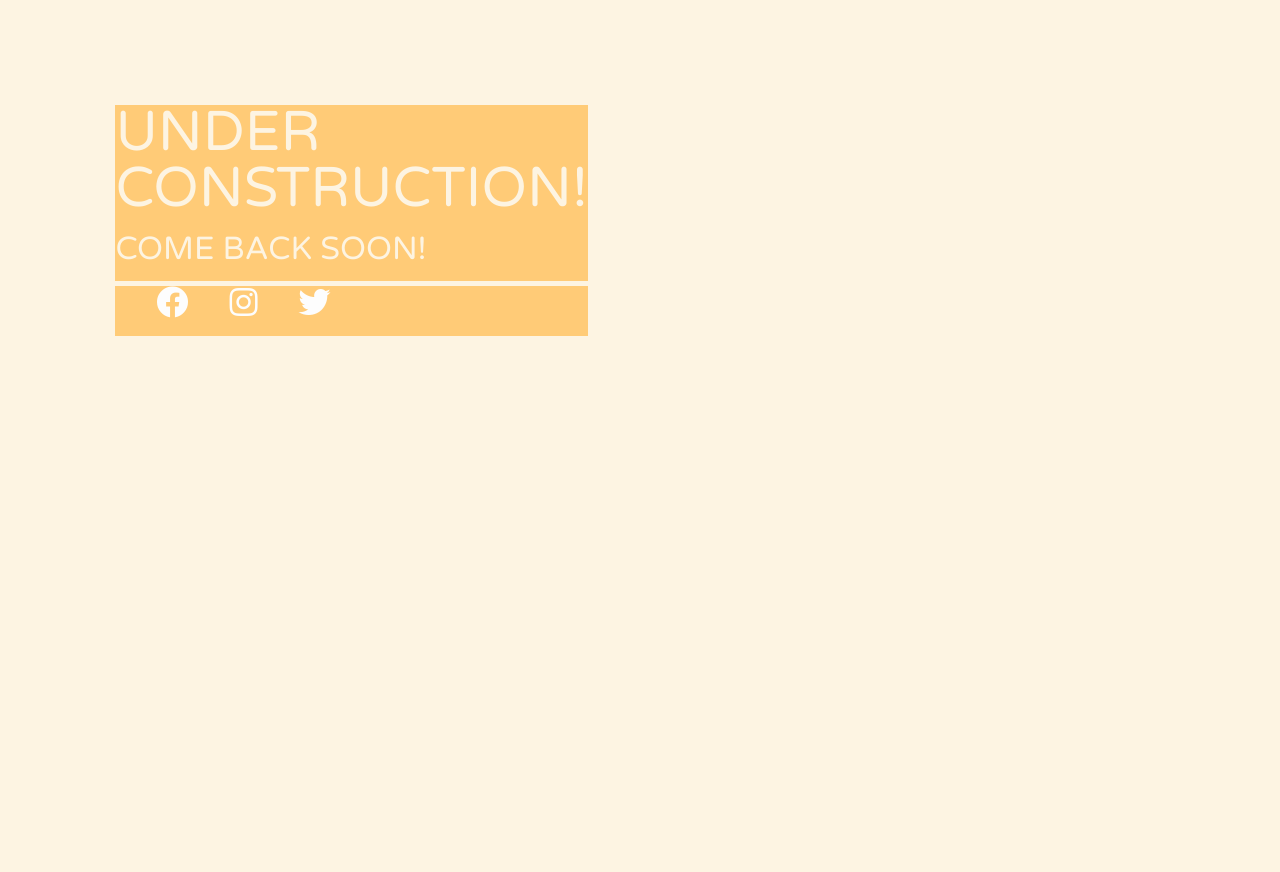
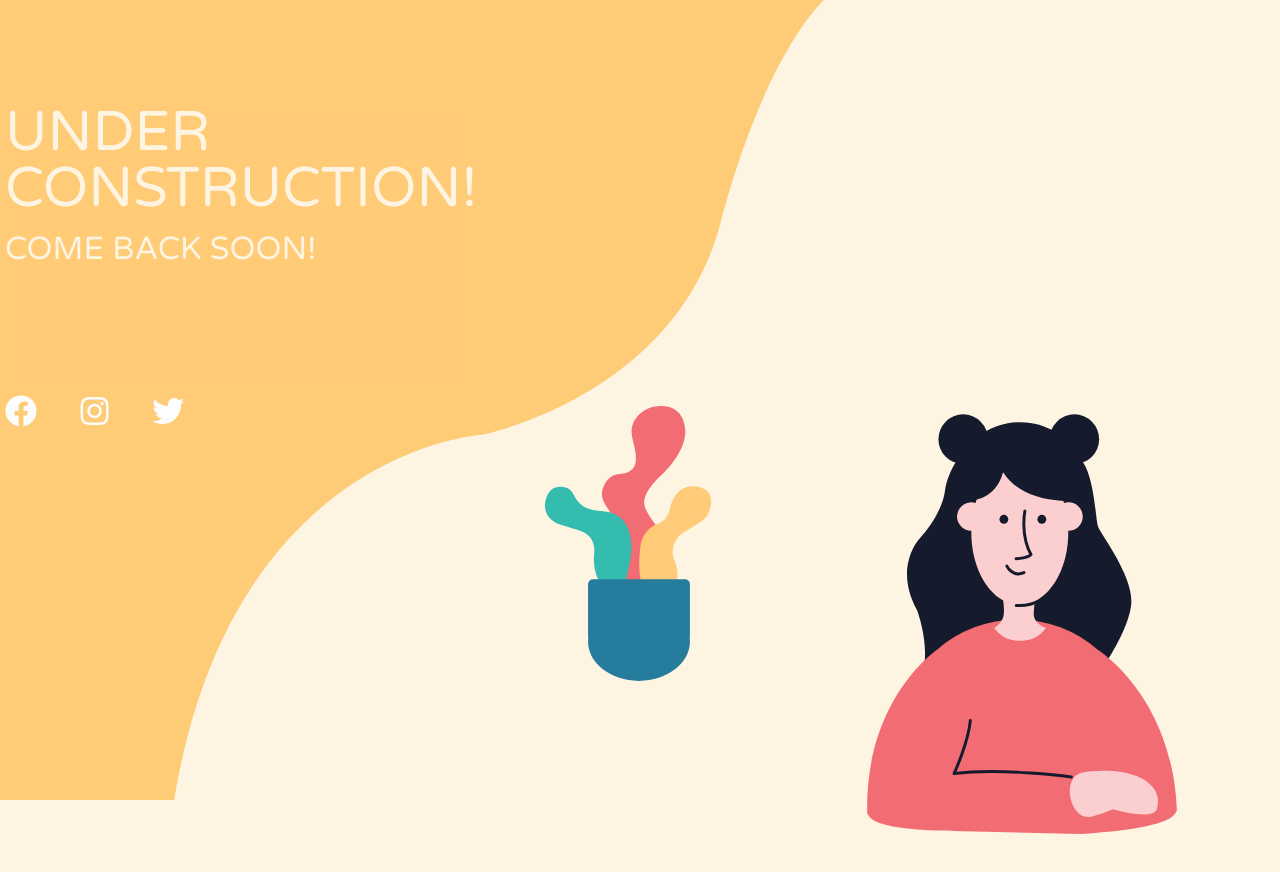
Before and after one commit to danygmzz/anahuac-web, a plain HTML site: page ejercicio7/index.html in a window 1280 px wide. Drawn offline with Linux system fonts and the light colour scheme.

Commit message:
EJERCICIO 7
DISEÑO WEB / 20 FEBRERO / EJERCICIO 7

```diff
--- a/ejercicio7/css/styles.css
+++ b/ejercicio7/css/styles.css
@@ -151,26 +151,32 @@ html {
 
 .container {
 	display: grid;
-	grid-template-columns: repeat(8, 1fr);
-	grid-template-rows: 100px 1fr 50px 1fr 1fr 200px;
+	grid-template-columns: repeat(10, 1fr);
+	grid-template-rows: 100px 1fr 1px 1fr 1fr 200px;
     gap: 5px;
 	grid-template-areas:
-	". . . . . . ."
-	". he . . . . ."
-	". ma . . . . ."
-	". . . . . . ."
-	". . . . . . ."
+	"s1 s1 . . . . . . ."
+	". he . . . . . . ."
+	". ma . . nnn . . . ."
+	". . ppp . . . . . ."
+	". . . . . . . . ."
+	". . . . . . . . ."
+
 }
 
 header {
 	grid-area: he;
 	background-color: #ffcb77;
+	z-index: 100000;
+	float: left;
 }
 
 main {
 	grid-area: ma;
 	background-color: #ffcb77;
 	display: flex;
+	z-index: 100000;
+	height: 2px;
 
 }
 
@@ -182,8 +188,9 @@ ul {
 
 main ul {
 	display: flex;
-	justify-content: space-evenly;
-	width: 20vw;
+	justify-content: left;
+	justify-content: space-between;
+	width: 14vw;
 }
 
 h1 {
@@ -206,3 +213,25 @@ i.fas, i.fab {
   i.fas:hover, i.fab:hover {
 	color: #faebcf;
   }
+
+  #fondo1 {
+	  height: 800px;
+  }
+
+  #seccion1 {
+	grid-area: s1;
+	float: left;
+	z-index: 8;
+}
+
+  #planta {
+	height: 285px;
+	grid-area: ppp;
+	z-index: 2;
+}
+
+#ninaimg {
+	height: 458px;
+	grid-area: nnn;
+	z-index: 3;
+}
--- a/ejercicio7/index.html
+++ b/ejercicio7/index.html
@@ -28,6 +28,13 @@
                 <li><a href="#"><i class="fab fa-twitter"></i></a></li>
             </ul>
         </main>
+        <section id="seccion1">
+            <img src="/images/1.svg" id="fondo1" alt="FONDO">
+        </section>
+        <section id="plantasec"></section>
+        <img src="/images/2.svg" id="planta" alt="planta">
+        <section id="nina"></section>
+        <img src="/images/7.svg" id="ninaimg" alt="nina">
         <footer>
 
         </footer>
```
Also changed, not shown: ejercicio7/images/1.svg (added), ejercicio7/images/2.svg (added), ejercicio7/images/3.svg (added), ejercicio7/images/4.svg (added), ejercicio7/images/5.svg (added), ejercicio7/images/6.svg (added), ejercicio7/images/7.svg (added), 2 other files.
